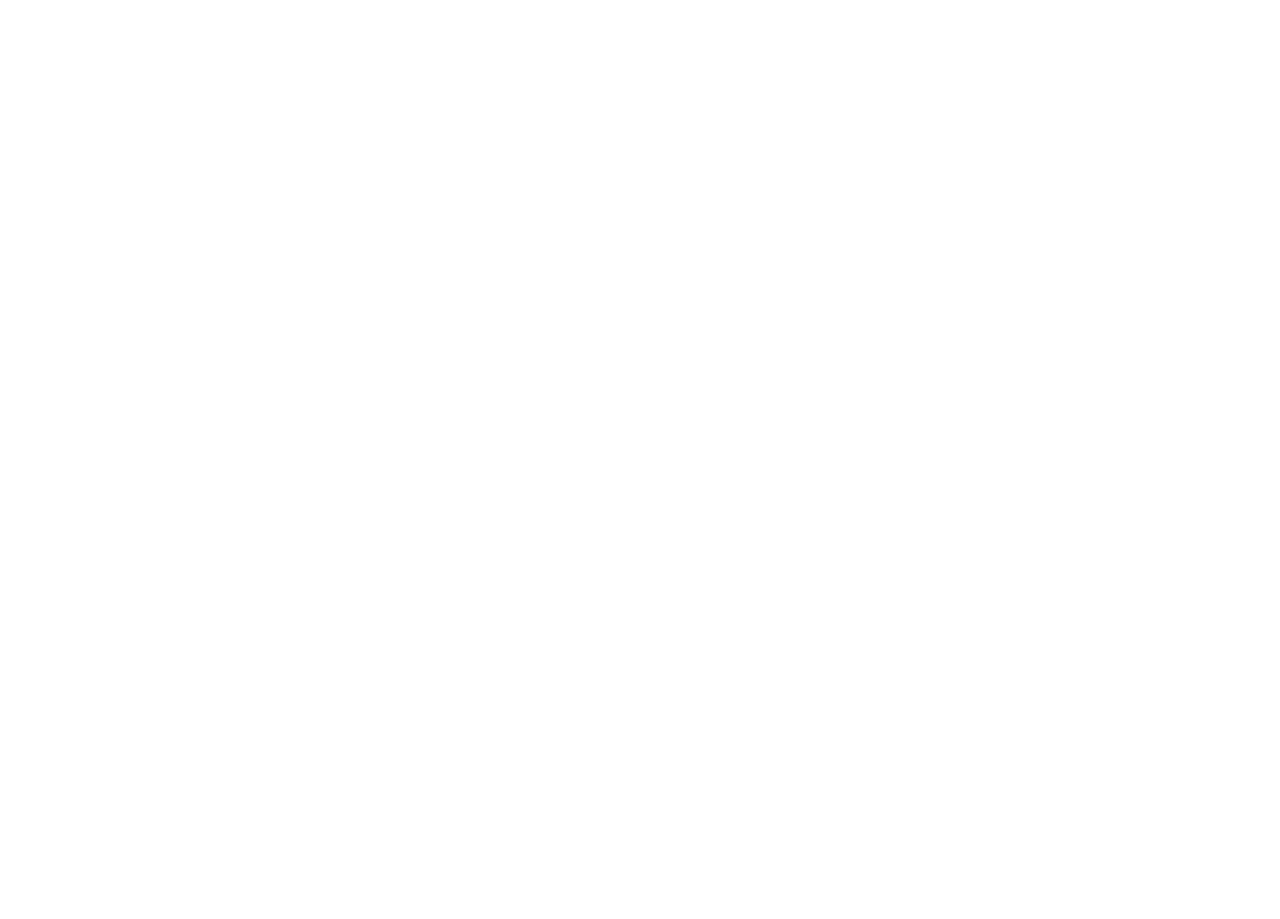
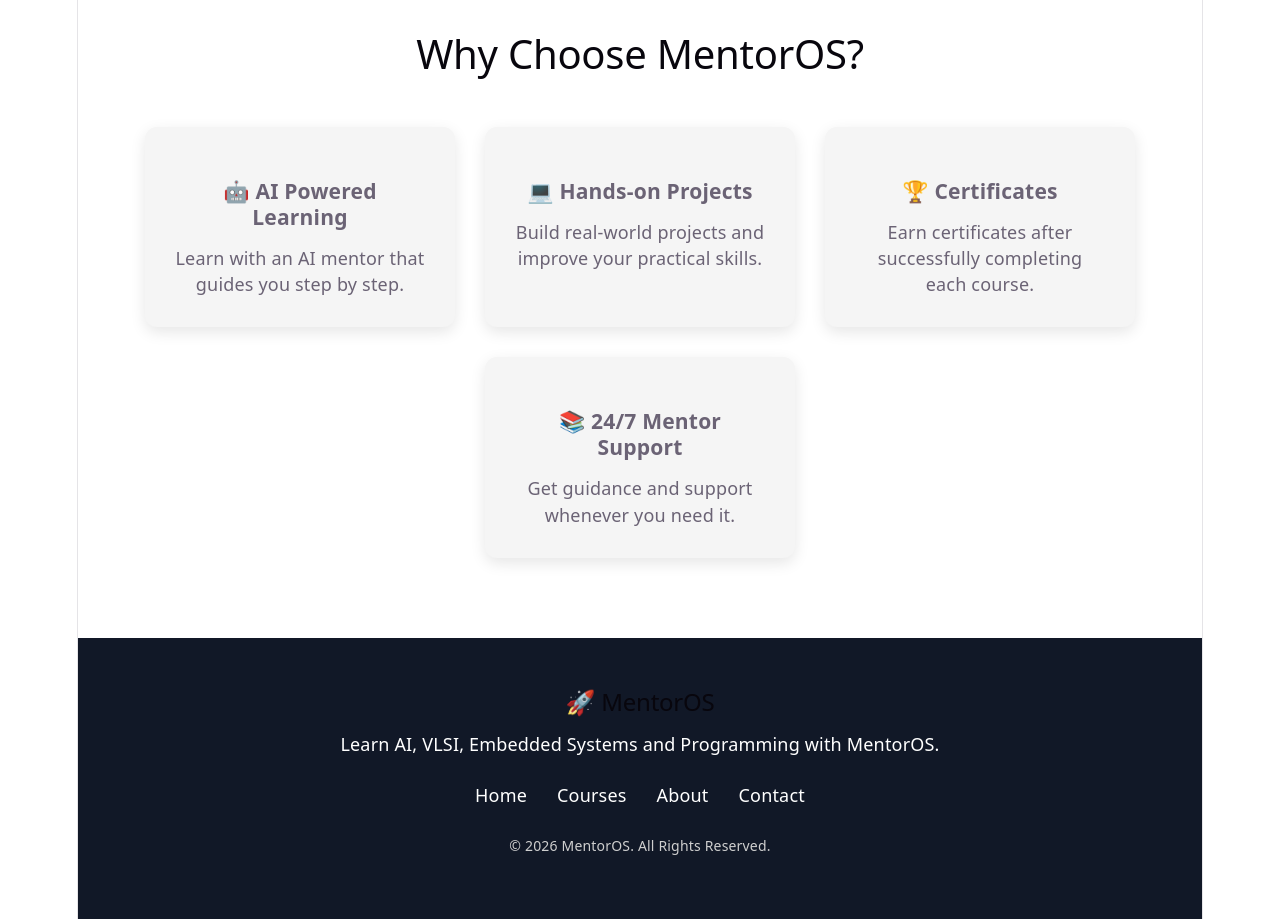
Before and after one commit to manibabu18-maker/MentorOS, a React (Vite) app in the folder frontend/mentoros-web/: page / in a window 1280 px wide. Shown: the part 980-1899 px from the top of the page. Before the commit the page ends 930 px from the top, so only its background shows below. Built offline with nearby package versions, Linux system fonts and the light colour scheme.

Commit message:
Day 5: Added Features and Footer sections

```diff
--- a/frontend/mentoros-web/src/App.jsx
+++ b/frontend/mentoros-web/src/App.jsx
@@ -1,14 +1,18 @@
 import Navbar from "./components/Navbar";
 import Hero from "./components/Hero";
 import CourseCard from "./components/CourseCard";
+import Features from "./components/Features";
+import Footer from "./components/Footer";
 
 function App() {
   return (
-    <div>
+    <>
       <Navbar />
       <Hero />
       <CourseCard />
-    </div>
+      <Features />
+      <Footer />
+    </>
   );
 }
 
--- a/frontend/mentoros-web/src/components/CourseCard.jsx
+++ b/frontend/mentoros-web/src/components/CourseCard.jsx
@@ -1,4 +1,4 @@
-function CourseCard() {
+function CourseCard(props) {
   return (
     <div>
       <h2>Python for Beginners</h2>
--- /dev/null
+++ b/frontend/mentoros-web/src/components/Features.jsx
@@ -0,0 +1,37 @@
+import "../styles/Features.css";
+
+function Features() {
+  return (
+    <section className="features">
+
+      <h2>Why Choose MentorOS?</h2>
+
+      <div className="feature-container">
+
+        <div className="feature-card">
+          <h3>🤖 AI Powered Learning</h3>
+          <p>Learn with an AI mentor that guides you step by step.</p>
+        </div>
+
+        <div className="feature-card">
+          <h3>💻 Hands-on Projects</h3>
+          <p>Build real-world projects and improve your practical skills.</p>
+        </div>
+
+        <div className="feature-card">
+          <h3>🏆 Certificates</h3>
+          <p>Earn certificates after successfully completing each course.</p>
+        </div>
+
+        <div className="feature-card">
+          <h3>📚 24/7 Mentor Support</h3>
+          <p>Get guidance and support whenever you need it.</p>
+        </div>
+
+      </div>
+
+    </section>
+  );
+}
+
+export default Features;
--- /dev/null
+++ b/frontend/mentoros-web/src/components/Footer.jsx
@@ -0,0 +1,26 @@
+import "../styles/Footer.css";
+
+function Footer() {
+  return (
+    <footer className="footer">
+
+      <h2>🚀 MentorOS</h2>
+
+      <p>Learn AI, VLSI, Embedded Systems and Programming with MentorOS.</p>
+
+      <div className="footer-links">
+        <a href="#">Home</a>
+        <a href="#">Courses</a>
+        <a href="#">About</a>
+        <a href="#">Contact</a>
+      </div>
+
+      <p className="copyright">
+        © 2026 MentorOS. All Rights Reserved.
+      </p>
+
+    </footer>
+  );
+}
+
+export default Footer;
--- /dev/null
+++ b/frontend/mentoros-web/src/styles/Features.css
@@ -0,0 +1,34 @@
+.features{
+    padding:80px 20px;
+    text-align:center;
+    background:#ffffff;
+}
+
+.features h2{
+    font-size:40px;
+    margin-bottom:50px;
+}
+
+.feature-container{
+    display:flex;
+    justify-content:center;
+    gap:30px;
+    flex-wrap:wrap;
+}
+
+.feature-card{
+    width:250px;
+    background:#f5f5f5;
+    padding:30px;
+    border-radius:12px;
+    box-shadow:0 5px 15px rgba(0,0,0,0.1);
+}
+
+.feature-card h3{
+    margin-bottom:15px;
+}
+
+.feature-card:hover{
+    transform:translateY(-8px);
+    transition:0.3s;
+}
--- /dev/null
+++ b/frontend/mentoros-web/src/styles/Footer.css
@@ -0,0 +1,34 @@
+.footer{
+    background:#111827;
+    color:white;
+    text-align:center;
+    padding:50px 20px;
+}
+
+.footer h2{
+    margin-bottom:15px;
+}
+
+.footer p{
+    margin:10px 0;
+}
+
+.footer-links{
+    margin:25px 0;
+}
+
+.footer-links a{
+    color:white;
+    text-decoration:none;
+    margin:0 15px;
+}
+
+.footer-links a:hover{
+    color:#3b82f6;
+}
+
+.copyright{
+    margin-top:30px;
+    font-size:14px;
+    color:#cfcfcf;
+}
```
